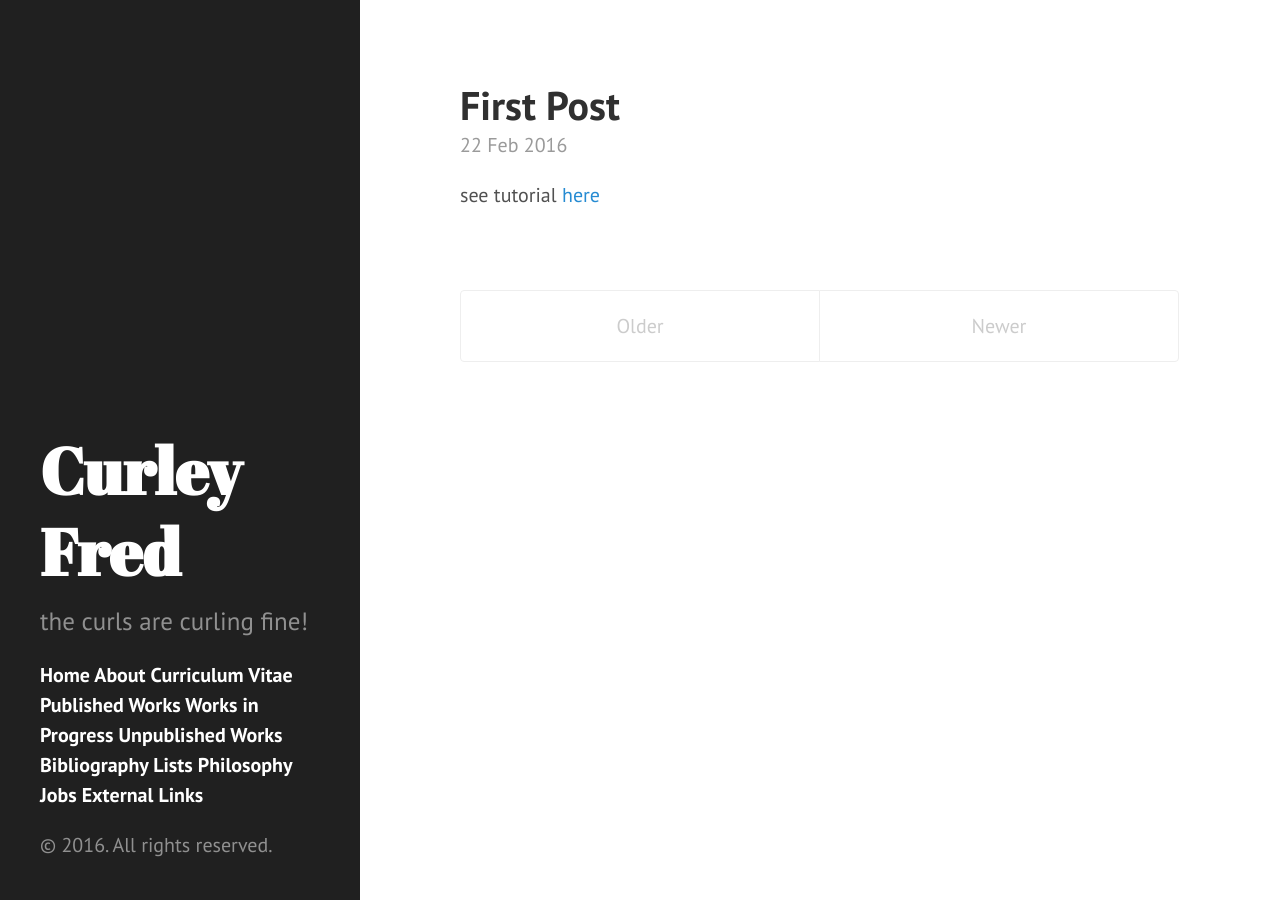
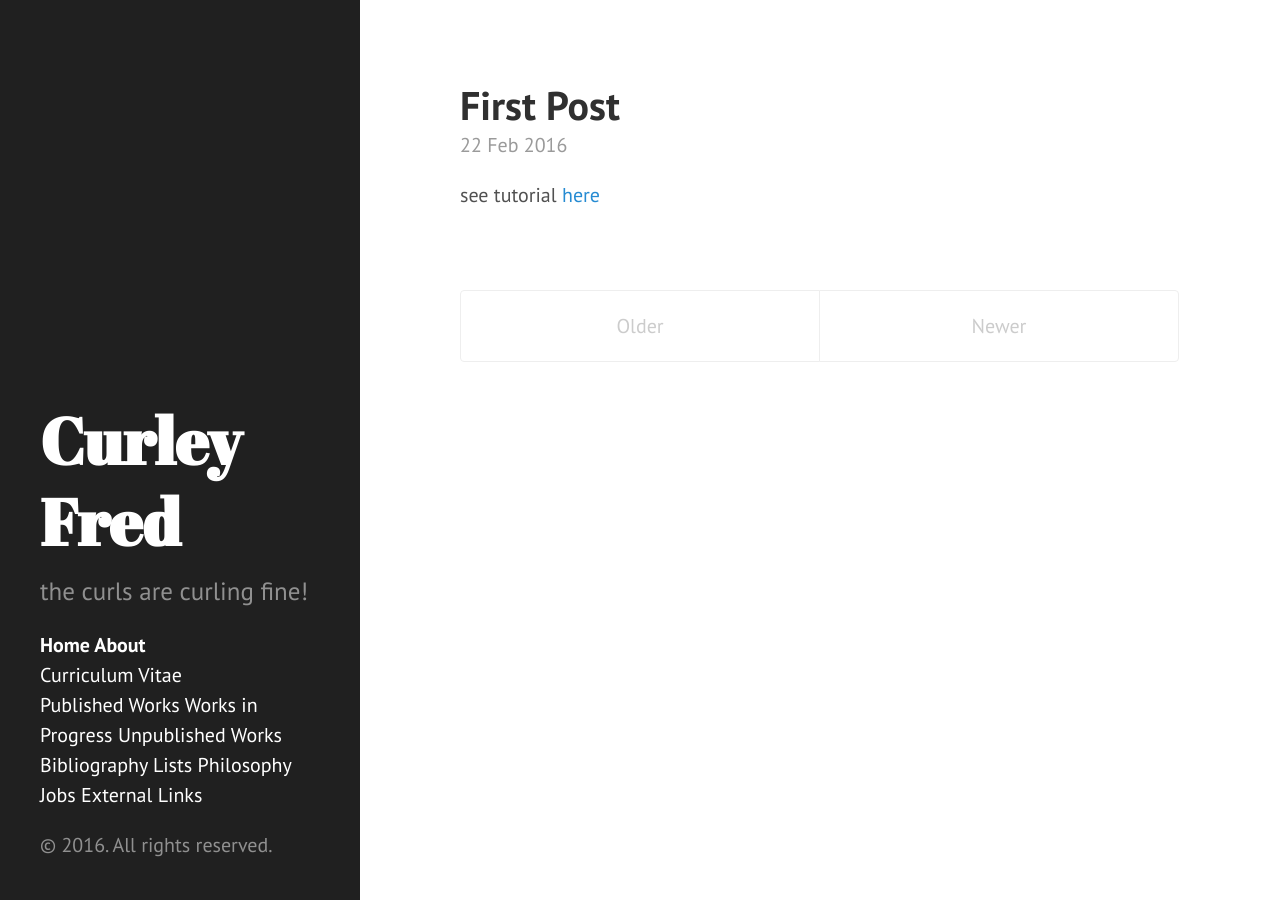
Before and after one commit to ffsattarov/ffsattarov.github.io, a Jekyll site: the page built from index.html, in a window 1280 px wide. Built offline with Jekyll 4.4.1, drawn with Linux system fonts in a browser that asks for light colours; the list of posts is cut into pages by our own code.

```diff
--- a/_includes/sidebar.html
+++ b/_includes/sidebar.html
@@ -9,7 +9,7 @@
       <li class="sidebar-nav-item{% if page.title == "Home" %} active{% endif %}">
         <a href="/">Home</a>
         <a href="/">About</a>
-        <a href="/curriculum-vitae">Curriculum Vitae</a>
+        <li><a href="/curriculum-vitae">Curriculum Vitae</a></li>
         <a href="/published-works">Published Works</a>
         <a href="/works-in-progress">Works in Progress</a>
         <a href="/unpublished-works">Unpublished Works</a>
```
